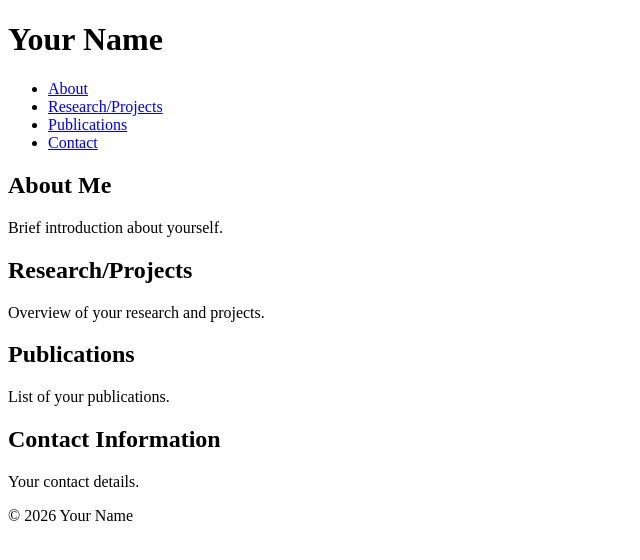
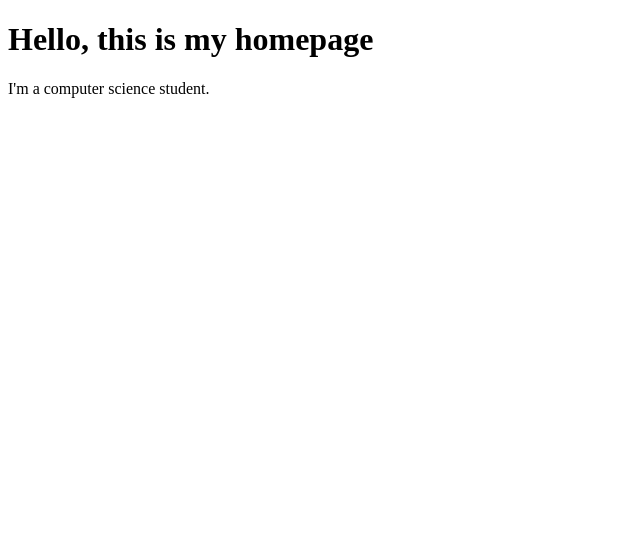
Before and after one commit to zchern/chernzhuo.github.io, a plain HTML site: page index.html in a window 1280 px wide. Shown: the whole page, without its empty margins (0-640 px from the left). Drawn offline with Linux system fonts and the light colour scheme.

Commit message:
Revise index.html for personal homepage
Removed the academic homepage structure and replaced it with a simple introduction.

```diff
--- a/index.html
+++ b/index.html
@@ -1,43 +1,10 @@
 <!DOCTYPE html>
-<html lang="en">
+<html>
 <head>
-    <meta charset="UTF-8">
-    <meta name="viewport" content="width=device-width, initial-scale=1.0">
-    <title>Academic Homepage</title>
-    <link rel="stylesheet" href="styles.css">
+    <title>My Homepage</title>
 </head>
 <body>
-    <header>
-        <h1>Your Name</h1>
-        <nav>
-            <ul>
-                <li><a href="#about">About</a></li>
-                <li><a href="#research">Research/Projects</a></li>
-                <li><a href="#publications">Publications</a></li>
-                <li><a href="#contact">Contact</a></li>
-            </ul>
-        </nav>
-    </header>
-    <main>
-        <section id="about">
-            <h2>About Me</h2>
-            <p>Brief introduction about yourself.</p>
-        </section>
-        <section id="research">
-            <h2>Research/Projects</h2>
-            <p>Overview of your research and projects.</p>
-        </section>
-        <section id="publications">
-            <h2>Publications</h2>
-            <p>List of your publications.</p>
-        </section>
-        <section id="contact">
-            <h2>Contact Information</h2>
-            <p>Your contact details.</p>
-        </section>
-    </main>
-    <footer>
-        <p>&copy; 2026 Your Name</p>
-    </footer>
+    <h1>Hello, this is my homepage</h1>
+    <p>I'm a computer science student.</p>
 </body>
 </html>
```
